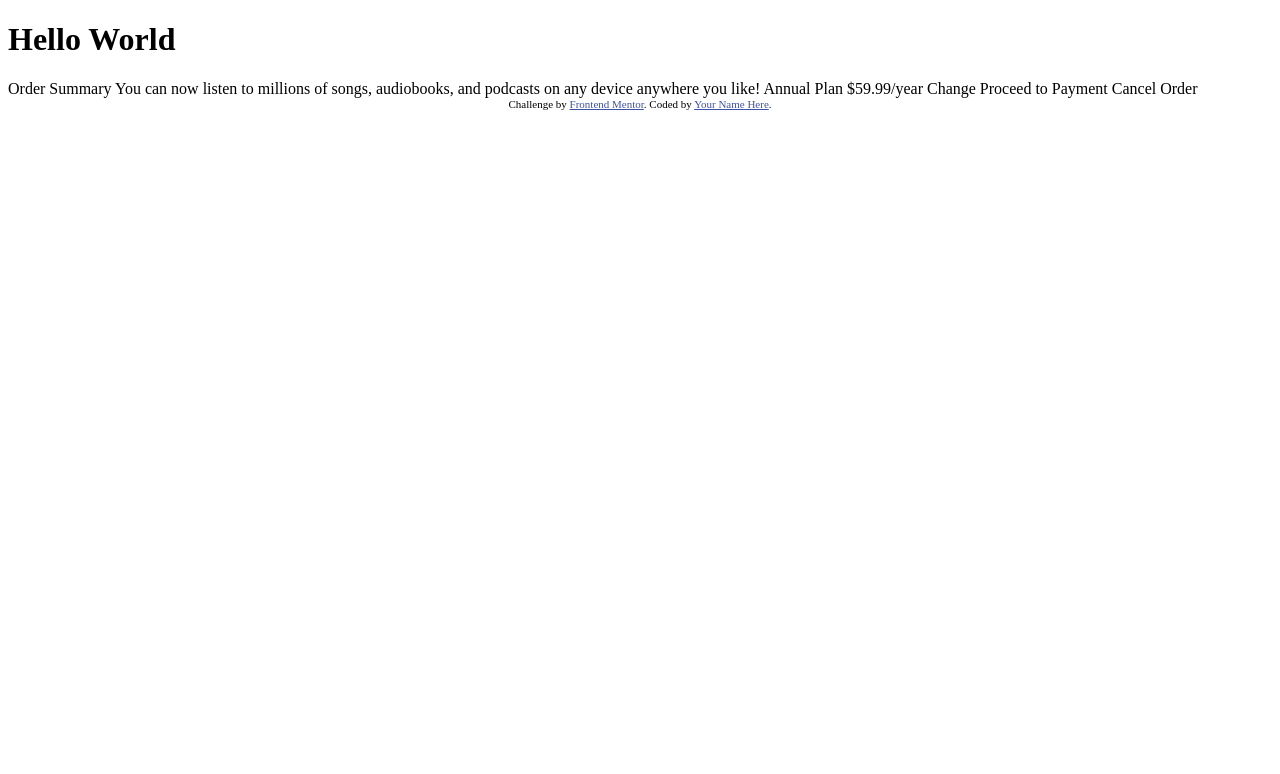
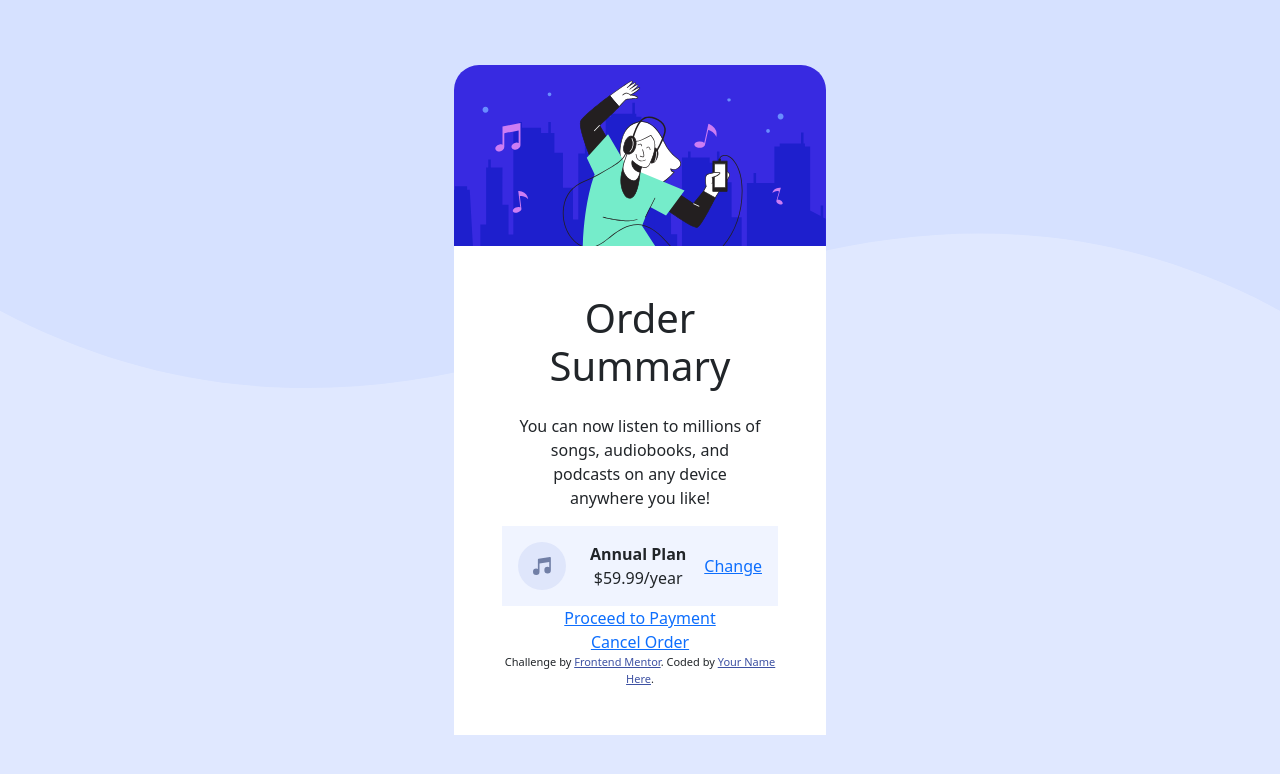
Before and after one commit to MartynasKupsys/order-summary-component-main, a plain HTML site: page index.html in a window 1280 px wide. Drawn offline with nearby package versions, Linux system fonts and the light colour scheme.

Commit message:
begining with boostrap

```diff
--- a/index.html
+++ b/index.html
@@ -5,6 +5,10 @@
   <meta name="viewport" content="width=device-width, initial-scale=1.0"> <!-- displays site properly based on user's device -->
 
   <link rel="icon" type="image/png" sizes="32x32" href="./images/favicon-32x32.png">
+  <!-- Bootstrap CSS -->
+  <link href="https://cdn.jsdelivr.net/npm/bootstrap@5.1.3/dist/css/bootstrap.min.css" rel="stylesheet" integrity="sha384-1BmE4kWBq78iYhFldvKuhfTAU6auU8tT94WrHftjDbrCEXSU1oBoqyl2QvZ6jIW3" crossorigin="anonymous">
+
+  <link rel="stylesheet" href="./style/style.css">
 
   <title>Frontend Mentor | Order summary card</title>
 
@@ -14,26 +18,78 @@
     .attribution a { color: hsl(228, 45%, 44%); }
   </style>
 </head>
-<body>
+<body class="min-vh-100 d-flex align-items-center">
+  <div id="card" class="container d-flex flex-column align-items-center">
 
-  <h1>Hello World</h1>
+    <!-- Card -->
 
-  Order Summary
+    <div id="card-image" class="col-4">
+      <img class="img-fluid" src="./images/illustration-hero.svg" alt="">
+    </div>
 
-  You can now listen to millions of songs, audiobooks, and podcasts on any
-  device anywhere you like!
+    <!-- Card content -->
 
-  Annual Plan
-  $59.99/year
+    <div id="card-content" class="d-flex flex-column col-4 p-5 justify-content-center text-center">
 
-  Change
+      <!-- Title -->
 
-  Proceed to Payment
-  Cancel Order
+      <div id="content-title">
+        <h1 class="">Order Summary</h1>
+      </div>
 
-  <div class="attribution">
-    Challenge by <a href="https://www.frontendmentor.io?ref=challenge" target="_blank">Frontend Mentor</a>.
-    Coded by <a href="#">Your Name Here</a>.
+      <div id="content-text">
+        <p class="m-3">You can now listen to millions of songs, audiobooks, and podcasts on any
+          device anywhere you like!</p>
+      </div>
+
+      <div id="plan" class="d-flex justify-content-between p-3 align-items-center">
+
+          <div class="d-flex">
+            <div class="me-4">
+              <img src="./images/icon-music.svg" alt="music-icon">
+            </div>
+
+            <div class="d-flex flex-column">
+              <p class="m-0 fw-bold">Annual Plan</p>
+              <p class="m-0">$59.99/year</p>
+            </div>
+          </div>
+
+        <div>
+          <a href="">Change</a>
+        </div>
+
+      </div>
+
+      <div id="start-payment">
+        <a href="">Proceed to Payment</a>
+      </div>
+      <div id="cancel-payment">
+        <a href="">Cancel Order</a>
+      </div>
+
+      <div class="attribution">
+        Challenge by <a href="https://www.frontendmentor.io?ref=challenge" target="_blank">Frontend Mentor</a>.
+        Coded by <a href="#">Your Name Here</a>.
+      </div>
+
+    </div>
   </div>
+  <!-- <h1>Hello World</h1> -->
+
+
+
+
+
+  <!-- Optional JavaScript; choose one of the two! -->
+
+    <!-- Option 1: Bootstrap Bundle with Popper -->
+    <script src="https://cdn.jsdelivr.net/npm/bootstrap@5.1.3/dist/js/bootstrap.bundle.min.js" integrity="sha384-ka7Sk0Gln4gmtz2MlQnikT1wXgYsOg+OMhuP+IlRH9sENBO0LRn5q+8nbTov4+1p" crossorigin="anonymous"></script>
+
+    <!-- Option 2: Separate Popper and Bootstrap JS -->
+    <!--
+    <script src="https://cdn.jsdelivr.net/npm/@popperjs/core@2.10.2/dist/umd/popper.min.js" integrity="sha384-7+zCNj/IqJ95wo16oMtfsKbZ9ccEh31eOz1HGyDuCQ6wgnyJNSYdrPa03rtR1zdB" crossorigin="anonymous"></script>
+    <script src="https://cdn.jsdelivr.net/npm/bootstrap@5.1.3/dist/js/bootstrap.min.js" integrity="sha384-QJHtvGhmr9XOIpI6YVutG+2QOK9T+ZnN4kzFN1RtK3zEFEIsxhlmWl5/YESvpZ13" crossorigin="anonymous"></script>
+    -->
 </body>
 </html>
--- a/style/style.css
+++ b/style/style.css
@@ -0,0 +1,36 @@
+body {
+  background-image: url(../images/pattern-background-desktop.svg);
+  /* background-position: top; */
+  background-color: hsl(225, 100%, 94%);
+  background-size: contain;
+  background-repeat: no-repeat;
+  background-attachment: scroll;
+
+}
+
+/* .img-fluid {
+  position: absolute;
+  top: 0;
+  bottom: 0;
+} */
+
+/* .img-fluid {
+  object-fit: cover;
+} */
+
+#card-content {
+  background-color: white;
+}
+
+#plan {
+  background-color: hsl(225, 100%, 97%);
+}
+
+p {
+  font-size: 16px;
+}
+
+#card-image {
+  overflow: hidden;
+  border-radius: 25px 25px 0px 0px;
+}
```
